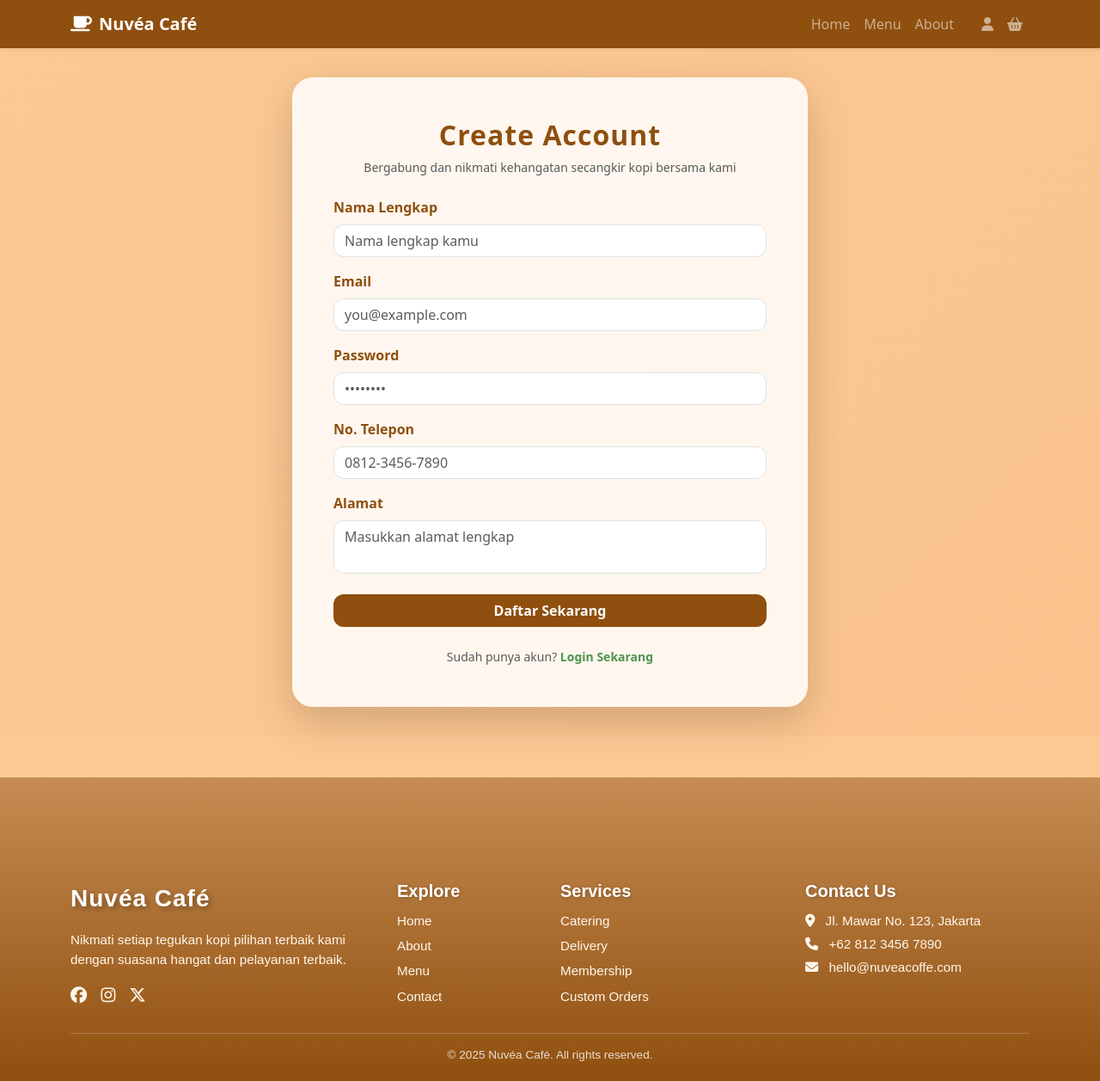
After one commit to kuribotak3/Python-Nuvea-Cafe, a Flask app: page /register in a window 1280 px wide. The commit adds this page. Shown: the whole page at 86% size. Run offline with Flask 3, Linux system fonts and the light colour scheme; some libraries are stand-ins or nearby versions.

Commit message:
Feature: Add screen register & login

```diff
--- a/app/routes/routes.py
+++ b/app/routes/routes.py
@@ -9,3 +9,11 @@ def about():
 @menu.route('/catalog-menu')
 def catalog():
     return render_template('catalog/index.html')
+
+@menu.route("/login")
+def login():
+    return render_template("login/index.html")
+
+@menu.route("/register")
+def register():
+    return render_template("register/index.html")
--- a/app/static/css/mystyle.css
+++ b/app/static/css/mystyle.css
@@ -410,3 +410,31 @@ footer .copyright {
 }
 
 /* --- CATALOG --- */
+
+/* --- LOGIN FORM --- */
+
+#login-section .form-control:focus {
+  border-color: var(--bs-primary);
+  box-shadow: 0 0 8px rgba(143, 79, 14, 0.25);
+}
+
+#login-section .btn:hover {
+  transform: translateY(-2px);
+  box-shadow: 0 6px 12px rgba(143, 79, 14, 0.3);
+}
+
+/* --- LOGIN FORM --- */
+
+/* --- REGIS FORM --- */
+
+#register-section .form-control:focus {
+  border-color: var(--bs-primary);
+  box-shadow: 0 0 8px rgba(143, 79, 14, 0.25);
+}
+
+#register-section .btn:hover {
+  transform: translateY(-2px);
+  box-shadow: 0 6px 12px rgba(143, 79, 14, 0.3);
+}
+
+/* --- REGIS FORM --- */
--- a/app/templates/partials/navbar.html
+++ b/app/templates/partials/navbar.html
@@ -25,12 +25,17 @@
             >Menu</a
           >
         </li>
-        <li class="nav-item">
+        <li class="nav-item me-3">
           <a
             class="nav-link {% if request.endpoint == 'menu.about' %}active{% endif %}"
             href="{{ url_for('menu.about') }}"
             >About</a
           >
+        </li>
+        <li class="nav-item">
+          <a class="nav-link" href="{{ url_for('menu.login') }}"
+            ><i class="fa-solid fa-user"></i>
+          </a>
         </li>
         <li class="nav-item">
           <a class="nav-link" href="#"
--- /dev/null
+++ b/app/templates/register/form.html
@@ -0,0 +1,128 @@
+<section
+  id="register-section"
+  class="d-flex align-items-center justify-content-center vh-100"
+  style="background: linear-gradient(135deg, #fbc994, #f4a46025)"
+>
+  <div
+    class="card shadow-lg border-0"
+    style="
+      width: 600px;
+      border-radius: 1.5rem;
+      background-color: rgba(255, 255, 255, 0.85);
+      backdrop-filter: blur(8px);
+    "
+  >
+    <div class="card-body p-5">
+      <!-- Title -->
+      <div class="text-center mb-4">
+        <h2 class="fw-bold text-primary" style="letter-spacing: 1px">
+          Create Account
+        </h2>
+        <p class="text-muted small mb-0">
+          Bergabung dan nikmati kehangatan secangkir kopi bersama kami
+        </p>
+      </div>
+
+      <!-- Register Form -->
+      <form action="#" method="POST">
+        <div class="mb-3">
+          <label for="name" class="form-label text-primary fw-semibold"
+            >Nama Lengkap</label
+          >
+          <input
+            type="text"
+            class="form-control"
+            id="name"
+            placeholder="Nama lengkap kamu"
+            required
+            style="border-radius: 0.75rem"
+          />
+        </div>
+
+        <div class="mb-3">
+          <label for="email" class="form-label text-primary fw-semibold"
+            >Email</label
+          >
+          <input
+            type="email"
+            class="form-control"
+            id="email"
+            placeholder="you@example.com"
+            required
+            style="border-radius: 0.75rem"
+          />
+        </div>
+
+        <div class="mb-3">
+          <label for="password" class="form-label text-primary fw-semibold"
+            >Password</label
+          >
+          <input
+            type="password"
+            class="form-control"
+            id="password"
+            placeholder="••••••••"
+            required
+            style="border-radius: 0.75rem"
+          />
+        </div>
+
+        <div class="mb-3">
+          <label for="phone" class="form-label text-primary fw-semibold"
+            >No. Telepon</label
+          >
+          <input
+            type="tel"
+            class="form-control"
+            id="phone"
+            placeholder="0812-3456-7890"
+            required
+            style="border-radius: 0.75rem"
+          />
+        </div>
+
+        <div class="mb-4">
+          <label for="address" class="form-label text-primary fw-semibold"
+            >Alamat</label
+          >
+          <textarea
+            class="form-control"
+            id="address"
+            rows="2"
+            placeholder="Masukkan alamat lengkap"
+            required
+            style="border-radius: 0.75rem; resize: none"
+          ></textarea>
+        </div>
+
+        <!-- Submit Button -->
+        <button
+          type="submit"
+          class="btn w-100 fw-semibold"
+          style="
+            background-color: var(--bs-primary);
+            color: #fff;
+            border-radius: 0.75rem;
+            transition: all 0.3s ease;
+          "
+          onmouseover="this.style.backgroundColor='var(--bs-secondary)'"
+          onmouseout="this.style.backgroundColor='var(--bs-primary)'"
+        >
+          Daftar Sekarang
+        </button>
+      </form>
+
+      <!-- Login Link -->
+      <div class="text-center mt-4">
+        <p class="small text-muted mb-0">
+          Sudah punya akun?
+          <a
+            href="{{ url_for('menu.login') }}"
+            class="text-success fw-semibold text-decoration-none"
+            >Login Sekarang</a
+          >
+        </p>
+      </div>
+    </div>
+  </div>
+</section>
--- /dev/null
+++ b/app/templates/register/index.html
@@ -0,0 +1,9 @@
+{% extends "partials/base.html" %}
+
+{% block title %}Register | Nuvéa Café {%endblock %}
+
+{% block main_content %}
+
+{% include "register/form.html" %}
+
+{% endblock %}
```
Also changed, not shown: app/templates/login/form.html (added, +97 -0 lines), app/templates/login/index.html (added, +9 -0 lines).
